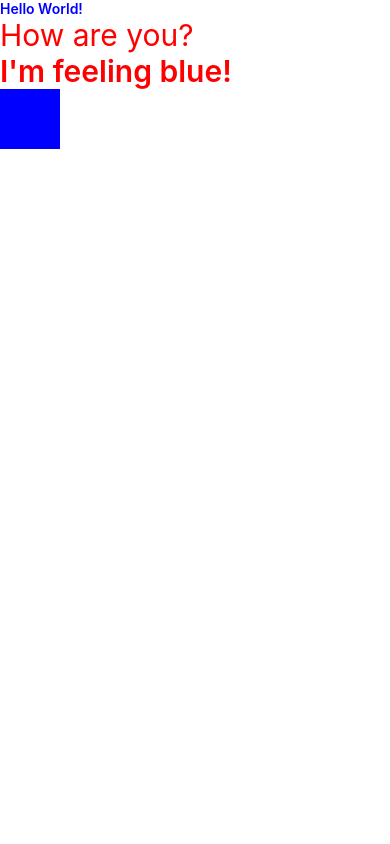
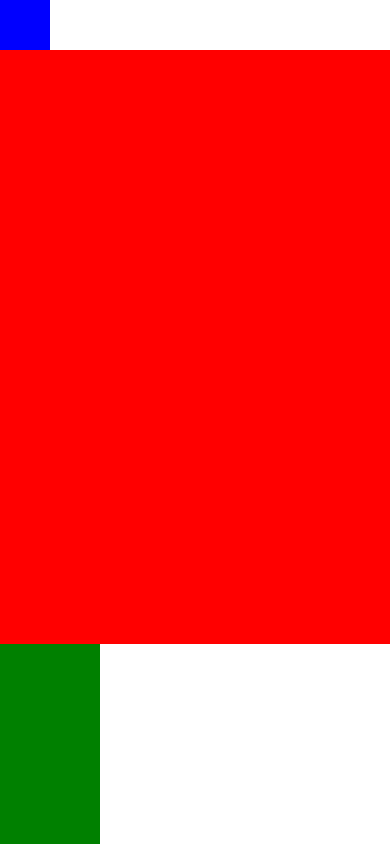
Before and after one commit to chrisspenceratx/chat-app, a React Native app: screen / in a window 390 px wide. Built offline with nearby package versions, Linux system fonts and the light colour scheme.

Commit message:
flexbox practice

```diff
--- a/App.js
+++ b/App.js
@@ -1,17 +1,11 @@
-import { StatusBar } from 'expo-status-bar';
-import { StyleSheet, Text, View } from 'react-native';
+import { StyleSheet, View } from 'react-native';
 
 const App = () => {
   return (
-    <View>
-    <Text style={styles.blue}>Hello World!</Text>
-    <Text style={styles.bigRed}>How are you?</Text>
-    <Text style={[styles.blue, styles.bigRed]}>I'm feeling blue!</Text>
-      {/*
-  add the following <View> after your Text Components
-  By the way, this is how you comment inside JSX!
-  \*/}
-  <View style={styles.box}></View>
+    <View style={{flex:1}}>
+    <View style={{width:50, height: 50, backgroundColor: 'blue'}}></View>
+    <View style={{flex:1, backgroundColor: 'red'}}></View>
+    <View style={{width: 100, height: 200, backgroundColor: 'green'}}></View>
   </View>
   );
 }
@@ -19,27 +13,19 @@ const App = () => {
 const styles = StyleSheet.create({
   container: {
     flex: 1,
-    backgroundColor: '#fff',
-    alignItems: 'center',
-    justifyContent: 'center',
+    flexDirection: 'row'  },
+  box1: {
+    flex:1,
+    backgroundColor: 'blue'
   },
-
-  blue: {
-    color: 'blue',
-    fontWeight: '600',
+  box2: {
+    flex:12,
+    backgroundColor: 'red'
   },
-
-  bigRed: {
-    color: 'red',
-    fontSize: 30,
-  },
-
-  box: {
-  width: 60,
-  height: 60,
-  backgroundColor: 'blue',
-}
-
+  box3: {
+    flex:5,
+    backgroundColor: 'green'
+  }
 });
 
 export default App;
```
